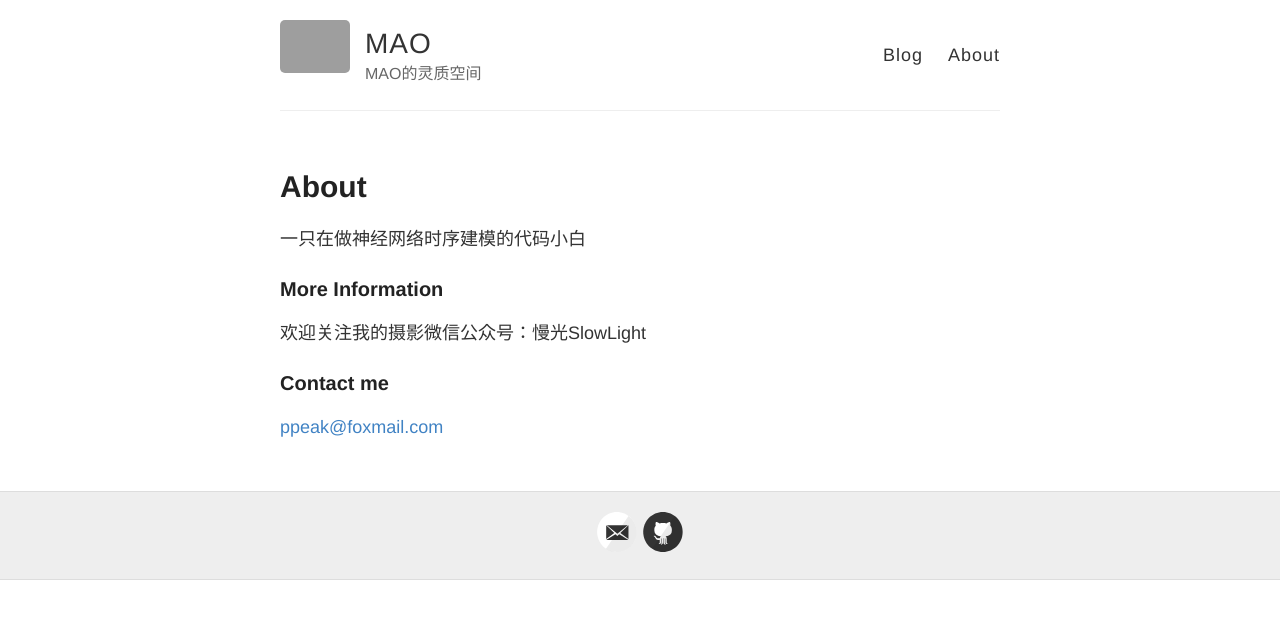
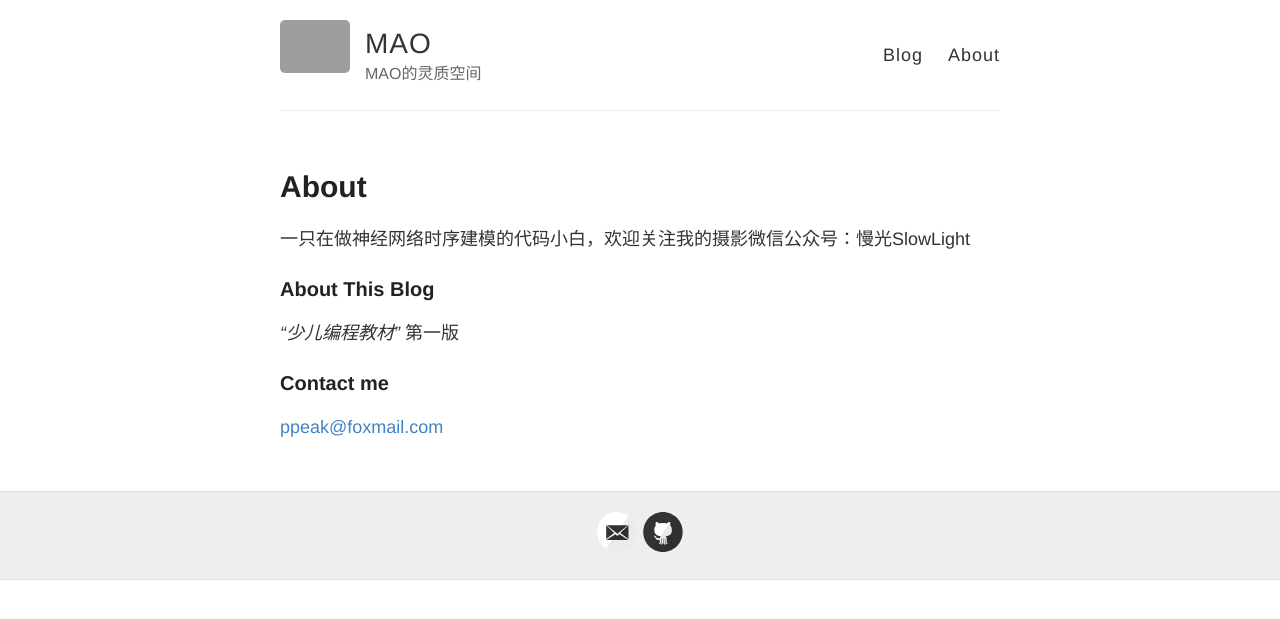
Before and after one commit to RuifMaxx/formalweb, a Jekyll site: the page built from about.md, in a window 1280 px wide. Shown: the top 619 px of the page. Built offline with Jekyll 4.4.1, drawn with Linux system fonts in a browser that asks for light colours; grey boxes are pictures that could not be loaded.

Commit message:
Update about.md

```diff
--- a/about.md
+++ b/about.md
@@ -4,11 +4,11 @@ title: About
 permalink: /about/
 ---
 
-一只在做神经网络时序建模的代码小白
+一只在做神经网络时序建模的代码小白，欢迎关注我的摄影微信公众号：慢光SlowLight
 
-### More Information
+### About This Blog
 
-欢迎关注我的摄影微信公众号：慢光SlowLight
+*“少儿编程教材”* 第一版
 
 ### Contact me
 
```
